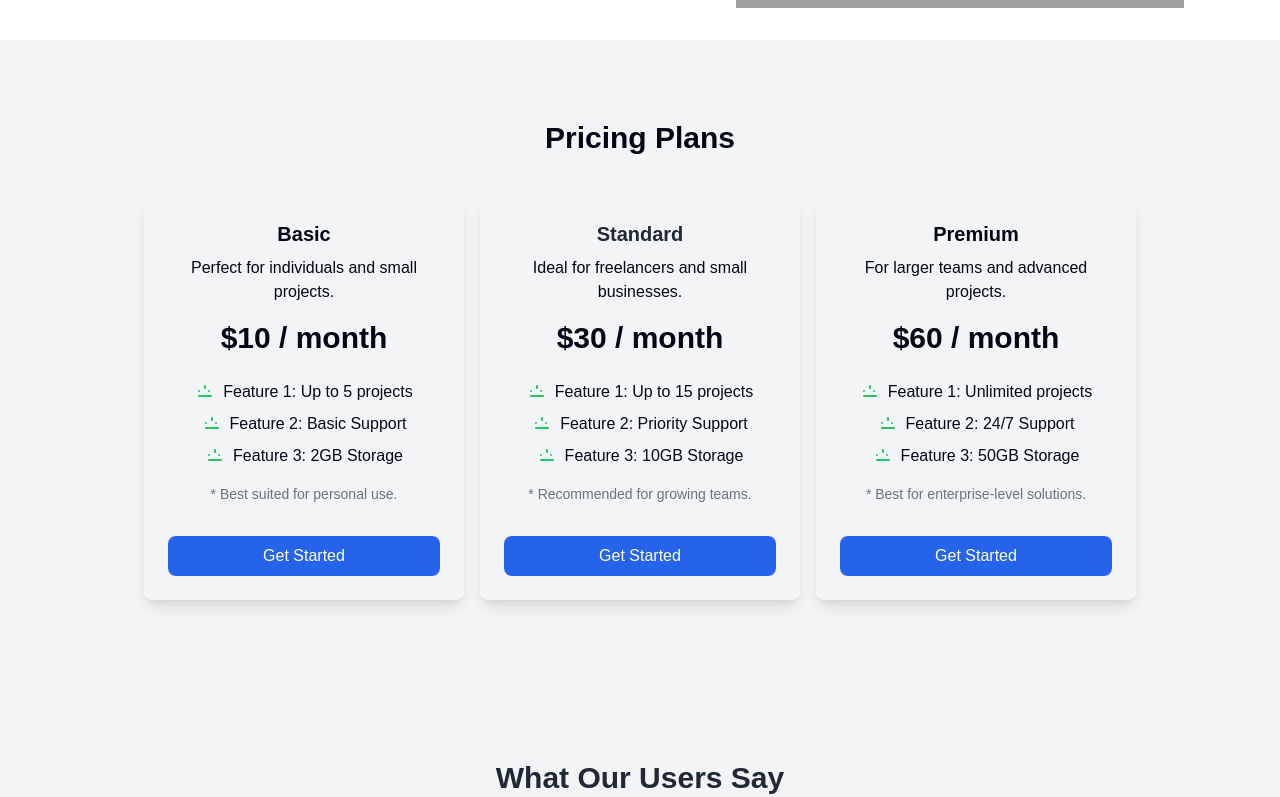
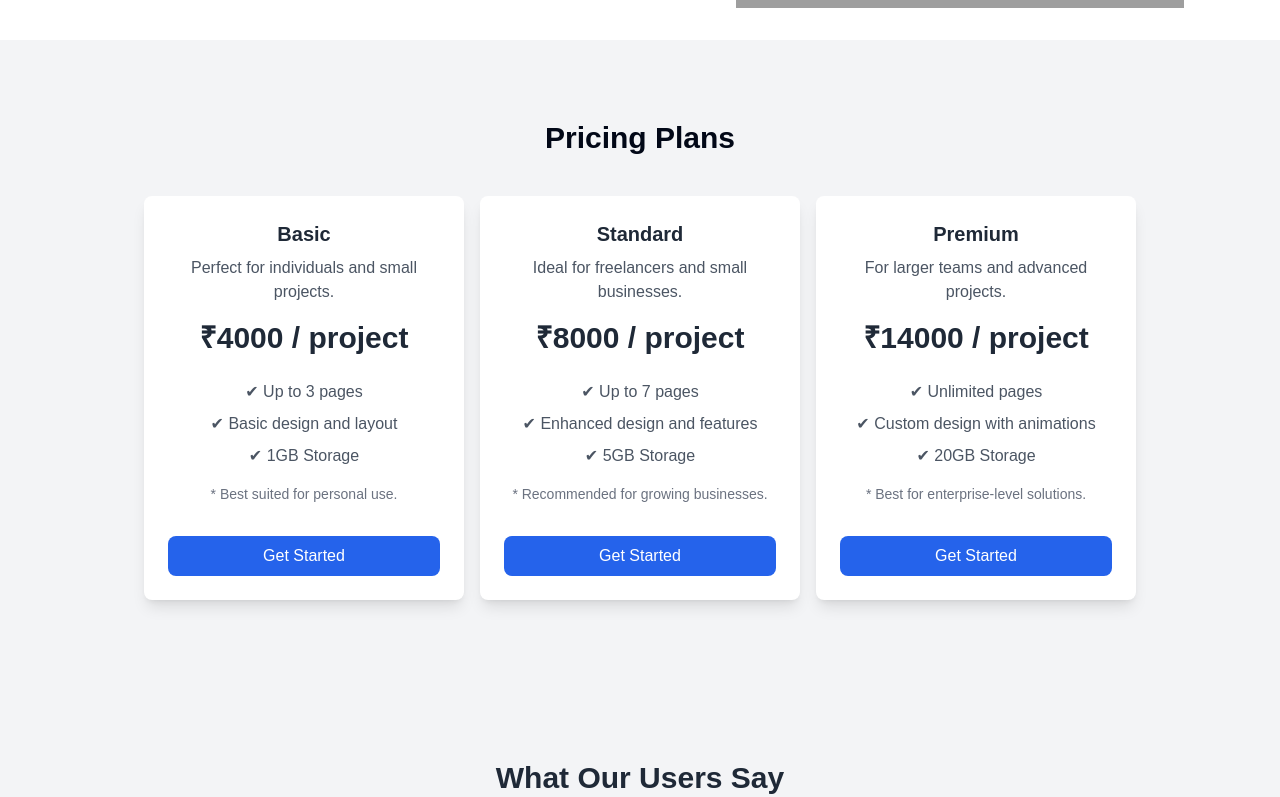
Before and after one commit to Luciferkingpower/BLog, a Next.js app: page / in a window 1280 px wide. Shown: the part 525-1322 px from the top of the page. Built offline with nearby package versions, Linux system fonts and the light colour scheme; grey boxes are pictures that could not be loaded.

Commit message:
Update page.js

```diff
--- a/app/page.js
+++ b/app/page.js
@@ -59,182 +59,51 @@ export default function Home() {
             Pricing Plans
           </h2>
           <div className="flex flex-wrap justify-center space-x-4 space-y-4 md:space-y-0">
+
   {/* Basic Tier */}
-            <div className="dark:bg-gray-800 shadow-lg rounded-lg p-6 text-center transition-transform transform hover:scale-105 w-full max-w-xs">
-              <h3 className="text-xl text/background font-semibold">Basic</h3>
-              <p className="mt-2 text/background">
-                Perfect for individuals and small projects.
-              </p>
-              <p className="mt-4 text-3xl font-bold text/background">
-                $10 / month
-              </p>
-              <ul className="mt-6 space-y-2">
-                <li className="flex items-center justify-center">
-                  <svg
-                    xmlns="http://www.w3.org/2000/svg"
-                    fill="currentColor"
-                    className="w-5 h-5 text-green-500"
-                    viewBox="0 0 20 20"
-                  >
-                    <path d="M10 3a1 1 0 011 1v2a1 1 0 11-2 0V4a1 1 0 011-1zM4 10a1 1 0 100-2 1 1 0 000 2zm10 0a1 1 0 100-2 1 1 0 000 2zM3 14a1 1 0 001 1h12a1 1 0 000-2H4a1 1 0 00-1 1z" />
-                  </svg>
-                  <span className="ml-2 text/background">
-                    Feature 1: Up to 5 projects
-                  </span>
-                </li>
-                <li className="flex items-center justify-center">
-                  <svg
-                    xmlns="http://www.w3.org/2000/svg"
-                    fill="currentColor"
-                    className="w-5 h-5 text-green-500"
-                    viewBox="0 0 20 20"
-                  >
-                    <path d="M10 3a1 1 0 011 1v2a1 1 0 11-2 0V4a1 1 0 011-1zM4 10a1 1 0 100-2 1 1 0 000 2zm10 0a1 1 0 100-2 1 1 0 000 2zM3 14a1 1 0 001 1h12a1 1 0 000-2H4a1 1 0 00-1 1z" />
-                  </svg>
-                  <span className="ml-2 text/background">
-                    Feature 2: Basic Support
-                  </span>
-                </li>
-                <li className="flex items-center justify-center">
-                  <svg
-                    xmlns="http://www.w3.org/2000/svg"
-                    fill="currentColor"
-                    className="w-5 h-5 text-green-500"
-                    viewBox="0 0 20 20"
-                  >
-                    <path d="M10 3a1 1 0 011 1v2a1 1 0 11-2 0V4a1 1 0 011-1zM4 10a1 1 0 100-2 1 1 0 000 2zm10 0a1 1 0 100-2 1 1 0 000 2zM3 14a1 1 0 001 1h12a1 1 0 000-2H4a1 1 0 00-1 1z" />
-                  </svg>
-                  <span className="ml-2 text/background">
-                    Feature 3: 2GB Storage
-                  </span>
-                </li>
+  <div className="dark:bg-gray-800 bg-white shadow-lg rounded-lg p-6 text-center transform hover:scale-105 w-full max-w-xs transition-transform">
+    <h3 className="text-xl font-semibold text-gray-800 dark:text-white">Basic</h3>
+    <p className="mt-2 text-gray-600 dark:text-gray-400">Perfect for individuals and small projects.</p>
+    <p className="mt-4 text-3xl font-bold text-gray-800 dark:text-white">₹4000 / project</p>
+    <ul className="mt-6 space-y-2 text-gray-600 dark:text-gray-400">
+      <li>✔ Up to 3 pages</li>
+      <li>✔ Basic design and layout</li>
+      <li>✔ 1GB Storage</li>
     </ul>
-              <p className="mt-4 text-sm text-gray-500">
-                * Best suited for personal use.
-              </p>
-              <button className="mt-8 px-4 py-2 bg-blue-600 text-white rounded-lg hover:bg-blue-700 transition duration-300 w-full">
-                Get Started
-              </button>
+    <p className="mt-4 text-sm text-gray-500">* Best suited for personal use.</p>
+    <button className="mt-8 px-4 py-2 bg-blue-600 text-white rounded-lg hover:bg-blue-700 transition duration-300 w-full">Get Started</button>
   </div>
 
   {/* Standard Tier */}
-            <div className="bg-gray-100 dark:bg-gray-800 shadow-lg rounded-lg p-6 text-center transition-transform transform hover:scale-105 w-full max-w-xs">
-              <h3 className="text-xl font-semibold dark:text-gray-100 text-gray-800">
-                Standard
-              </h3>
-              <p className="mt-2 text/background">
-                Ideal for freelancers and small businesses.
-              </p>
-              <p className="mt-4 text-3xl font-bold text/background">
-                $30 / month
-              </p>
-              <ul className="mt-6 space-y-2">
-                <li className="flex items-center justify-center">
-                  <svg
-                    xmlns="http://www.w3.org/2000/svg"
-                    fill="currentColor"
-                    className="w-5 h-5 text-green-500"
-                    viewBox="0 0 20 20"
-                  >
-                    <path d="M10 3a1 1 0 011 1v2a1 1 0 11-2 0V4a1 1 0 011-1zM4 10a1 1 0 100-2 1 1 0 000 2zm10 0a1 1 0 100-2 1 1 0 000 2zM3 14a1 1 0 001 1h12a1 1 0 000-2H4a1 1 0 00-1 1z" />
-                  </svg>
-                  <span className="ml-2 text/background">
-                    Feature 1: Up to 15 projects
-                  </span>
-                </li>
-                <li className="flex items-center justify-center">
-                  <svg
-                    xmlns="http://www.w3.org/2000/svg"
-                    fill="currentColor"
-                    className="w-5 h-5 text-green-500"
-                    viewBox="0 0 20 20"
-                  >
-                    <path d="M10 3a1 1 0 011 1v2a1 1 0 11-2 0V4a1 1 0 011-1zM4 10a1 1 0 100-2 1 1 0 000 2zm10 0a1 1 0 100-2 1 1 0 000 2zM3 14a1 1 0 001 1h12a1 1 0 000-2H4a1 1 0 00-1 1z" />
-                  </svg>
-                  <span className="ml-2 text/background">
-                    Feature 2: Priority Support
-                  </span>
-                </li>
-                <li className="flex items-center justify-center">
-                  <svg
-                    xmlns="http://www.w3.org/2000/svg"
-                    fill="currentColor"
-                    className="w-5 h-5 text-green-500"
-                    viewBox="0 0 20 20"
-                  >
-                    <path d="M10 3a1 1 0 011 1v2a1 1 0 11-2 0V4a1 1 0 011-1zM4 10a1 1 0 100-2 1 1 0 000 2zm10 0a1 1 0 100-2 1 1 0 000 2zM3 14a1 1 0 001 1h12a1 1 0 000-2H4a1 1 0 00-1 1z" />
-                  </svg>
-                  <span className="ml-2 text/background">
-                    Feature 3: 10GB Storage
-                  </span>
-                </li>
+  <div className="dark:bg-gray-800 bg-white shadow-lg rounded-lg p-6 text-center transform hover:scale-105 w-full max-w-xs transition-transform">
+    <h3 className="text-xl font-semibold text-gray-800 dark:text-white">Standard</h3>
+    <p className="mt-2 text-gray-600 dark:text-gray-400">Ideal for freelancers and small businesses.</p>
+    <p className="mt-4 text-3xl font-bold text-gray-800 dark:text-white">₹8000 / project</p>
+    <ul className="mt-6 space-y-2 text-gray-600 dark:text-gray-400">
+      <li>✔ Up to 7 pages</li>
+      <li>✔ Enhanced design and features</li>
+      <li>✔ 5GB Storage</li>
     </ul>
-              <p className="mt-4 text-sm text-gray-500">
-                * Recommended for growing teams.
-              </p>
-              <button className="mt-8 px-4 py-2 bg-blue-600 text-white rounded-lg hover:bg-blue-700 transition duration-300 w-full">
-                Get Started
-              </button>
+    <p className="mt-4 text-sm text-gray-500">* Recommended for growing businesses.</p>
+    <button className="mt-8 px-4 py-2 bg-blue-600 text-white rounded-lg hover:bg-blue-700 transition duration-300 w-full">Get Started</button>
   </div>
 
   {/* Premium Tier */}
-            <div className="bg-gray-100 dark:bg-gray-800 shadow-lg rounded-lg p-6 text-center transition-transform transform hover:scale-105 w-full max-w-xs">
-              <h3 className="text-xl font-semibold text/background">Premium</h3>
-              <p className="mt-2 text/background">
-                For larger teams and advanced projects.
-              </p>
-              <p className="mt-4 text-3xl font-bold text/background">
-                $60 / month
-              </p>
-              <ul className="mt-6 space-y-2">
-                <li className="flex items-center justify-center">
-                  <svg
-                    xmlns="http://www.w3.org/2000/svg"
-                    fill="currentColor"
-                    className="w-5 h-5 text-green-500"
-                    viewBox="0 0 20 20"
-                  >
-                    <path d="M10 3a1 1 0 011 1v2a1 1 0 11-2 0V4a1 1 0 011-1zM4 10a1 1 0 100-2 1 1 0 000 2zm10 0a1 1 0 100-2 1 1 0 000 2zM3 14a1 1 0 001 1h12a1 1 0 000-2H4a1 1 0 00-1 1z" />
-                  </svg>
-                  <span className="ml-2 text/background">
-                    Feature 1: Unlimited projects
-                  </span>
-                </li>
-                <li className="flex items-center justify-center">
-                  <svg
-                    xmlns="http://www.w3.org/2000/svg"
-                    fill="currentColor"
-                    className="w-5 h-5 text-green-500"
-                    viewBox="0 0 20 20"
-                  >
-                    <path d="M10 3a1 1 0 011 1v2a1 1 0 11-2 0V4a1 1 0 011-1zM4 10a1 1 0 100-2 1 1 0 000 2zm10 0a1 1 0 100-2 1 1 0 000 2zM3 14a1 1 0 001 1h12a1 1 0 000-2H4a1 1 0 00-1 1z" />
-                  </svg>
-                  <span className="ml-2 text/background">
-                    Feature 2: 24/7 Support
-                  </span>
-                </li>
-                <li className="flex items-center justify-center">
-                  <svg
-                    xmlns="http://www.w3.org/2000/svg"
-                    fill="currentColor"
-                    className="w-5 h-5 text-green-500"
-                    viewBox="0 0 20 20"
-                  >
-                    <path d="M10 3a1 1 0 011 1v2a1 1 0 11-2 0V4a1 1 0 011-1zM4 10a1 1 0 100-2 1 1 0 000 2zm10 0a1 1 0 100-2 1 1 0 000 2zM3 14a1 1 0 001 1h12a1 1 0 000-2H4a1 1 0 00-1 1z" />
-                  </svg>
-                  <span className="ml-2 text/background">
-                    Feature 3: 50GB Storage
-                  </span>
-                </li>
+  <div className="dark:bg-gray-800 bg-white shadow-lg rounded-lg p-6 text-center transform hover:scale-105 w-full max-w-xs transition-transform">
+    <h3 className="text-xl font-semibold text-gray-800 dark:text-white">Premium</h3>
+    <p className="mt-2 text-gray-600 dark:text-gray-400">For larger teams and advanced projects.</p>
+    <p className="mt-4 text-3xl font-bold text-gray-800 dark:text-white">₹14000 / project</p>
+    <ul className="mt-6 space-y-2 text-gray-600 dark:text-gray-400">
+      <li>✔ Unlimited pages</li>
+      <li>✔ Custom design with animations</li>
+      <li>✔ 20GB Storage</li>
     </ul>
-              <p className="mt-4 text-sm text-gray-500">
-                * Best for enterprise-level solutions.
-              </p>
-              <button className="mt-8 px-4 py-2 bg-blue-600 text-white rounded-lg hover:bg-blue-700 transition duration-300 w-full">
-                Get Started
-              </button>
+    <p className="mt-4 text-sm text-gray-500">* Best for enterprise-level solutions.</p>
+    <button className="mt-8 px-4 py-2 bg-blue-600 text-white rounded-lg hover:bg-blue-700 transition duration-300 w-full">Get Started</button>
   </div>
+
 </div>
+
 
           {/* Discounts and Offers
           <div className="mt-12 text-center">
```
Lines whose indentation alone changed are shown as unchanged.
